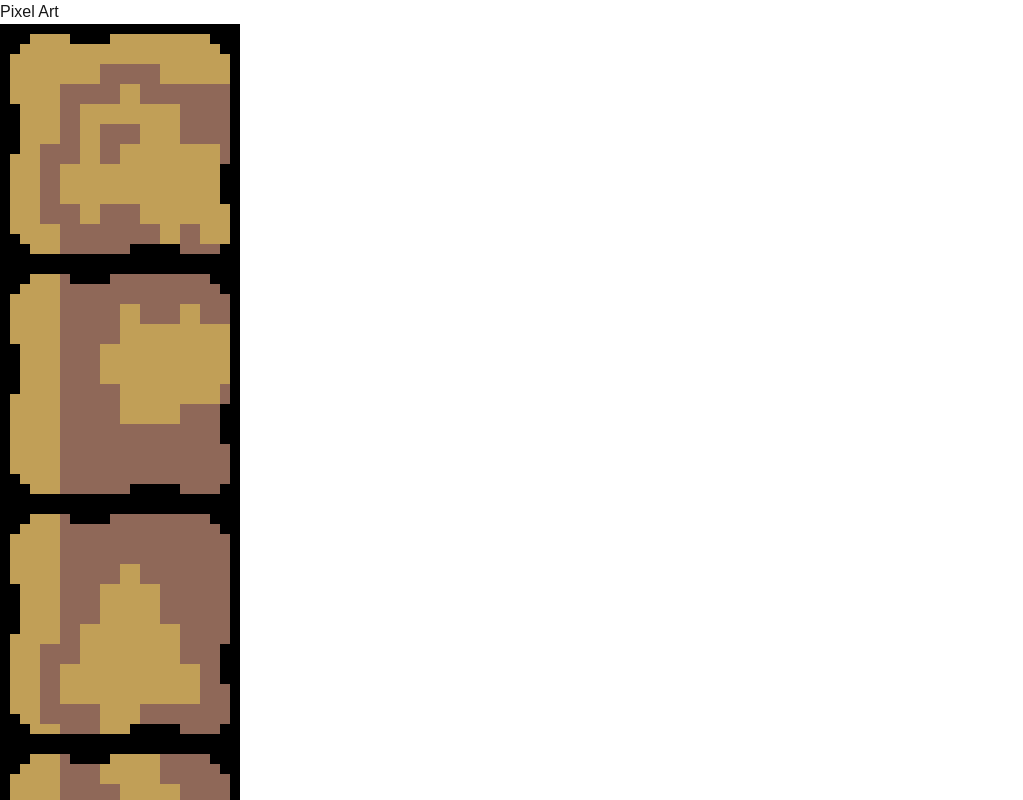
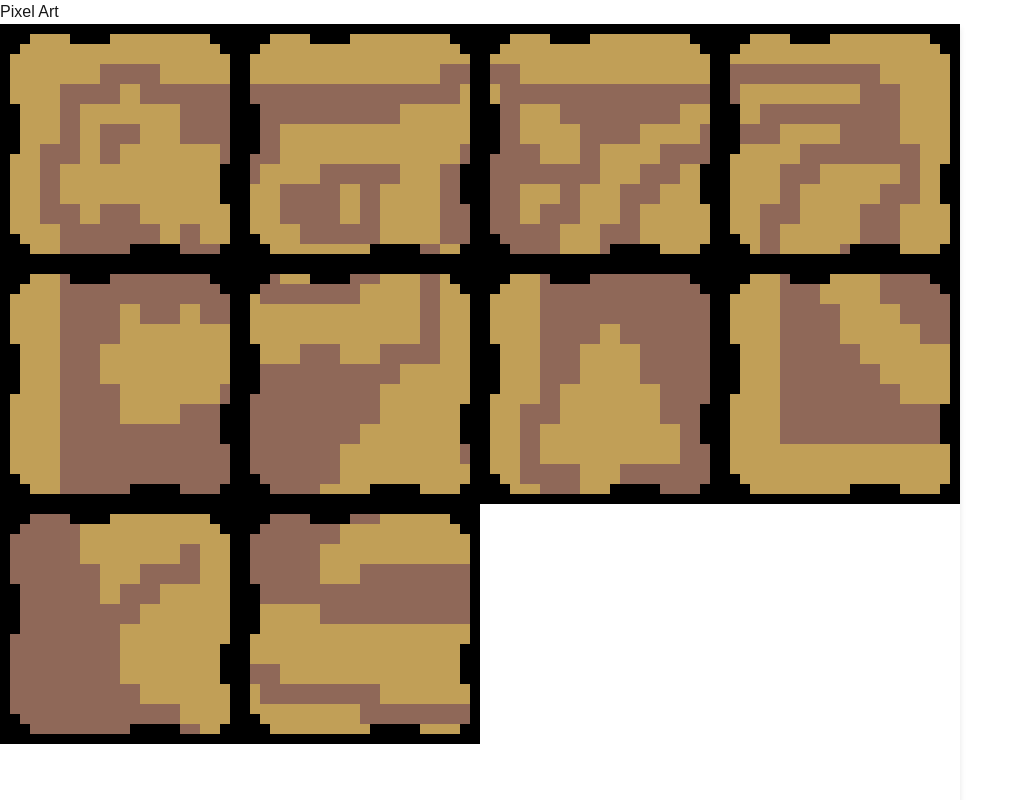
Before and after one commit to gkevinb/ruins-of-alph, a Next.js app: page / in a window 1280 px wide. Shown: the top 800 px of the page, without its empty margins (0-1023 px from the left). Built offline with nearby package versions, Linux system fonts and the light colour scheme.

Commit message:
add grid layout and 2 more tiles

```diff
--- a/src/app/background_pixels.js
+++ b/src/app/background_pixels.js
@@ -51,7 +51,7 @@ const BackgroundPixels = () => {
     // Draw the expanded pixel art
     tiledPixelArt.forEach((row, rowIndex) => {
       row.split("").forEach((pixel, colIndex) => {
-        console.log(`Drawing pixel at row ${rowIndex + 1}, col ${colIndex + 1}: ${pixel}`);
+        // console.log(`Drawing pixel at row ${rowIndex + 1}, col ${colIndex + 1}: ${pixel}`);
         if(pixel === "0"){
           ctx.fillStyle = "#f9f9f9";
         }
--- a/src/app/globals.css
+++ b/src/app/globals.css
@@ -27,4 +27,29 @@ canvas {
     /* image-rendering: crisp-edges; */
     /* width: 100vh;
     height: 100vh; */
-  }
+}
+
+
+.grid-container {
+    display: grid;
+    grid-template-columns: repeat(4, 1fr); /* 4 columns of equal width */
+    grid-template-rows: repeat(4, 1fr);  /* 4 rows of equal height */
+    /* gap: 10px; Space between grid items */
+    width: 960px;
+    height: 960px;
+    background-color: #fff;
+    /* padding: 10px; */
+    /* border-radius: 8px; */
+    box-shadow: 0 4px 6px rgba(0, 0, 0, 0.1);
+}
+
+.grid-item {
+    display: flex;
+    justify-content: center;
+    align-items: center;
+    background-color: #007bff;
+    color: white;
+    font-size: 1.2rem;
+    font-weight: bold;
+    border-radius: 4px;
+}
--- a/src/app/page.js
+++ b/src/app/page.js
@@ -123,18 +123,61 @@ export default function Home() {
     "111111111111"
   ];
 
+  const pixelTileA3 = [
+    "111111111111",
+    "111111111111",
+    "221111111111",
+    "122222222222",
+    "121122222211",
+    "221112221112",
+    "222112111222",
+    "222222112211",
+    "221121122111",
+    "221221121111",
+    "222211221111",
+    "222211221111"
+  ];
+
+  const pixelTileA4 = [
+    "111111111111",
+    "111111111111",
+    "222222221111",
+    "211111122111",
+    "112222222111",
+    "222111222111",
+    "111122222211",
+    "111221111211",
+    "111211112211",
+    "112211122111",
+    "112111122111",
+    "112111222111"
+  ];
+
 
   return (
     <div>
       <h1>Pixel Art</h1>
-      <PixelArtCanvas tilePixels={pixelTileA1} useMask={true} />
-      <PixelArtCanvas tilePixels={pixelTileB1} useMask={true} />
-      <PixelArtCanvas tilePixels={pixelTileC1} useMask={true} />
-      <PixelArtCanvas tilePixels={pixelTileD1} useMask={true} />
-      <PixelArtCanvas tilePixels={pixelTileA2} useMask={true} />
-      <PixelArtCanvas tilePixels={pixelTileB2} useMask={true} />
-      <PixelArtCanvas tilePixels={pixelTileC2} useMask={true} />
-      <PixelArtCanvas tilePixels={pixelTileD2} useMask={true} />
+      <div className="grid-container">
+        {/* <div className="grid-item"><PixelArtCanvas tilePixels={pixelTileA1} useMask={true} /></div>
+        <div className="grid-item"><PixelArtCanvas tilePixels={pixelTileB1} useMask={true} /></div>
+        <div className="grid-item"><PixelArtCanvas tilePixels={pixelTileC1} useMask={true} /></div>
+        <div className="grid-item"><PixelArtCanvas tilePixels={pixelTileD1} useMask={true} /></div>
+        <div className="grid-item"><PixelArtCanvas tilePixels={pixelTileA2} useMask={true} /></div>
+        <div className="grid-item"><PixelArtCanvas tilePixels={pixelTileB2} useMask={true} /></div>
+        <div className="grid-item"><PixelArtCanvas tilePixels={pixelTileC2} useMask={true} /></div>
+        <div className="grid-item"><PixelArtCanvas tilePixels={pixelTileD2} useMask={true} /></div> */}
+
+        <PixelArtCanvas componentId={"A1"} tilePixels={pixelTileA1} useMask={true} />
+        <PixelArtCanvas componentId={"A2"} tilePixels={pixelTileA2} useMask={true} />
+        <PixelArtCanvas componentId={"A3"} tilePixels={pixelTileA3} useMask={true} />
+        <PixelArtCanvas componentId={"A4"} tilePixels={pixelTileA4} useMask={true} />
+        <PixelArtCanvas componentId={"B1"} tilePixels={pixelTileB1} useMask={true} />
+        <PixelArtCanvas componentId={"B2"} tilePixels={pixelTileB2} useMask={true} />
+        <PixelArtCanvas componentId={"C1"} tilePixels={pixelTileC1} useMask={true} />
+        <PixelArtCanvas componentId={"D1"} tilePixels={pixelTileD1} useMask={true} />
+        <PixelArtCanvas componentId={"C2"} tilePixels={pixelTileC2} useMask={true} />
+        <PixelArtCanvas componentId={"D2"} tilePixels={pixelTileD2} useMask={true} />
+      </div>
       {/* <PixelArtCanvas useMask={false} /> */}
       <BackgroundPixels />
     </div>
--- a/src/app/pixel_art.js
+++ b/src/app/pixel_art.js
@@ -2,7 +2,7 @@
 
 import React, { useEffect } from "react";
 
-const PixelArtCanvas = ({ useMask, tilePixels }) => {
+const PixelArtCanvas = ({ useMask, tilePixels, componentId }) => {
   const mask = [
     "111111111111111111111111",
     "111000011110000000000111",
@@ -103,18 +103,30 @@ const PixelArtCanvas = ({ useMask, tilePixels }) => {
 
     // Canvas setup
     const canvas = document.createElement("canvas");
+    // canvas.classList.add("grid-item");
+    const container = document.getElementById(componentId);
+    if (container) {
+      // container.innerHTML = ""; // Clear any existing content
+      container.appendChild(canvas);
+    }
+
     const ctx = canvas.getContext("2d");
     const pixelSize = 10; // Size of each pixel
     canvas.width = finalPixelArt[0].length * pixelSize;
     canvas.height = finalPixelArt.length * pixelSize;
-    document.body.appendChild(canvas);
+
+    // const container = document.getElementById("grid-container");
+    // if (container) {
+    //   container.appendChild(canvas);
+    // }
+    // document.body.appendChild(canvas);
 
     console.log("Canvas initialized with dimensions:", canvas.width, "x", canvas.height);
 
     // Draw the expanded pixel art
     finalPixelArt.forEach((row, rowIndex) => {
       row.split("").forEach((pixel, colIndex) => {
-        console.log(`Drawing pixel at row ${rowIndex + 1}, col ${colIndex + 1}: ${pixel}`);
+        // console.log(`Drawing pixel at row ${rowIndex + 1}, col ${colIndex + 1}: ${pixel}`);
         if(pixel === "1"){
           ctx.fillStyle = "#c19f57";
         }
@@ -135,9 +147,9 @@ const PixelArtCanvas = ({ useMask, tilePixels }) => {
     });
 
     console.log("Pixel art drawn successfully.");
-  }, []);
+  }, [useMask, tilePixels, componentId]);
 
-  return null;
+  return <div id={componentId}></div>;
 };
 
 export default PixelArtCanvas;
```
